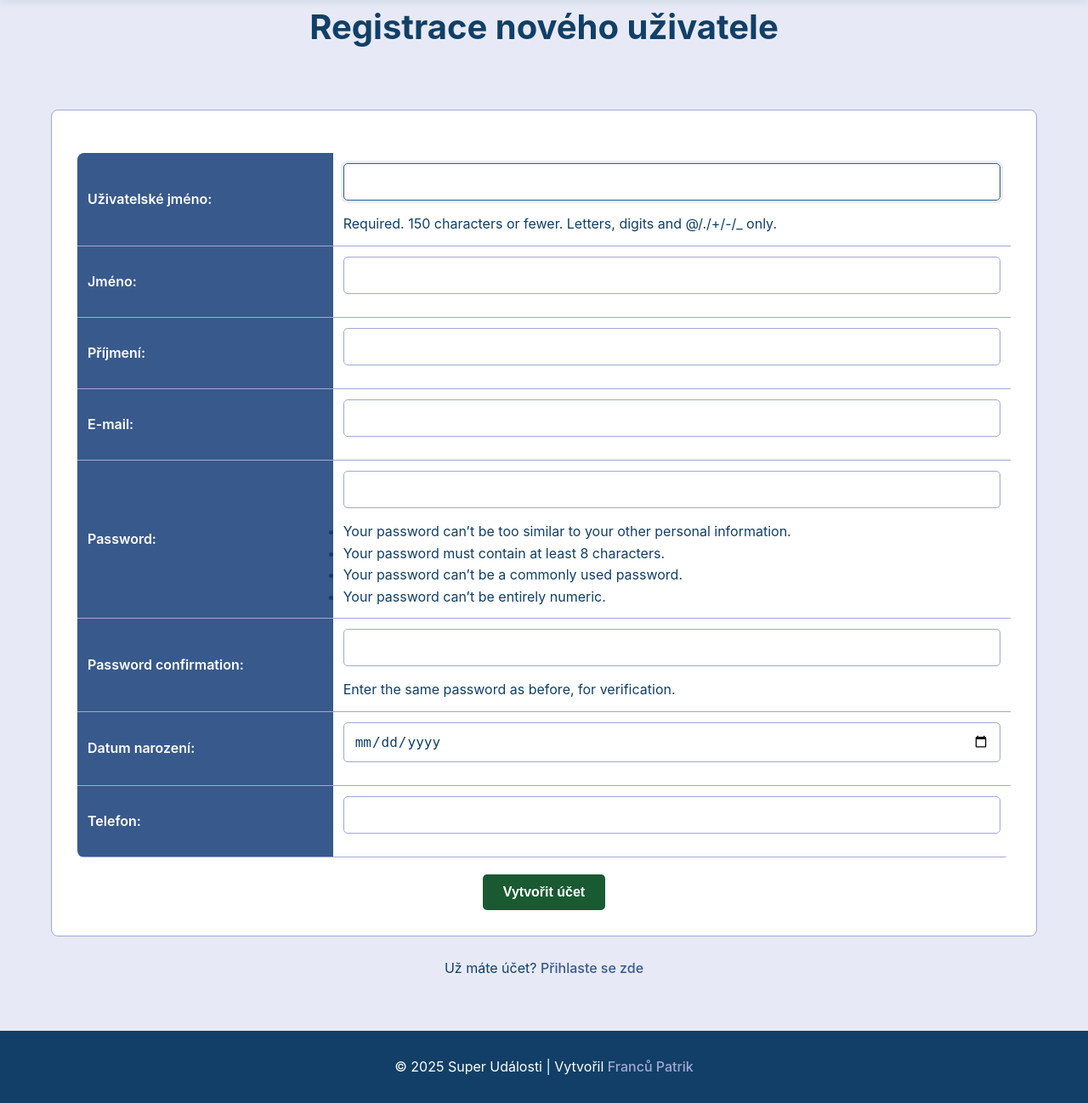
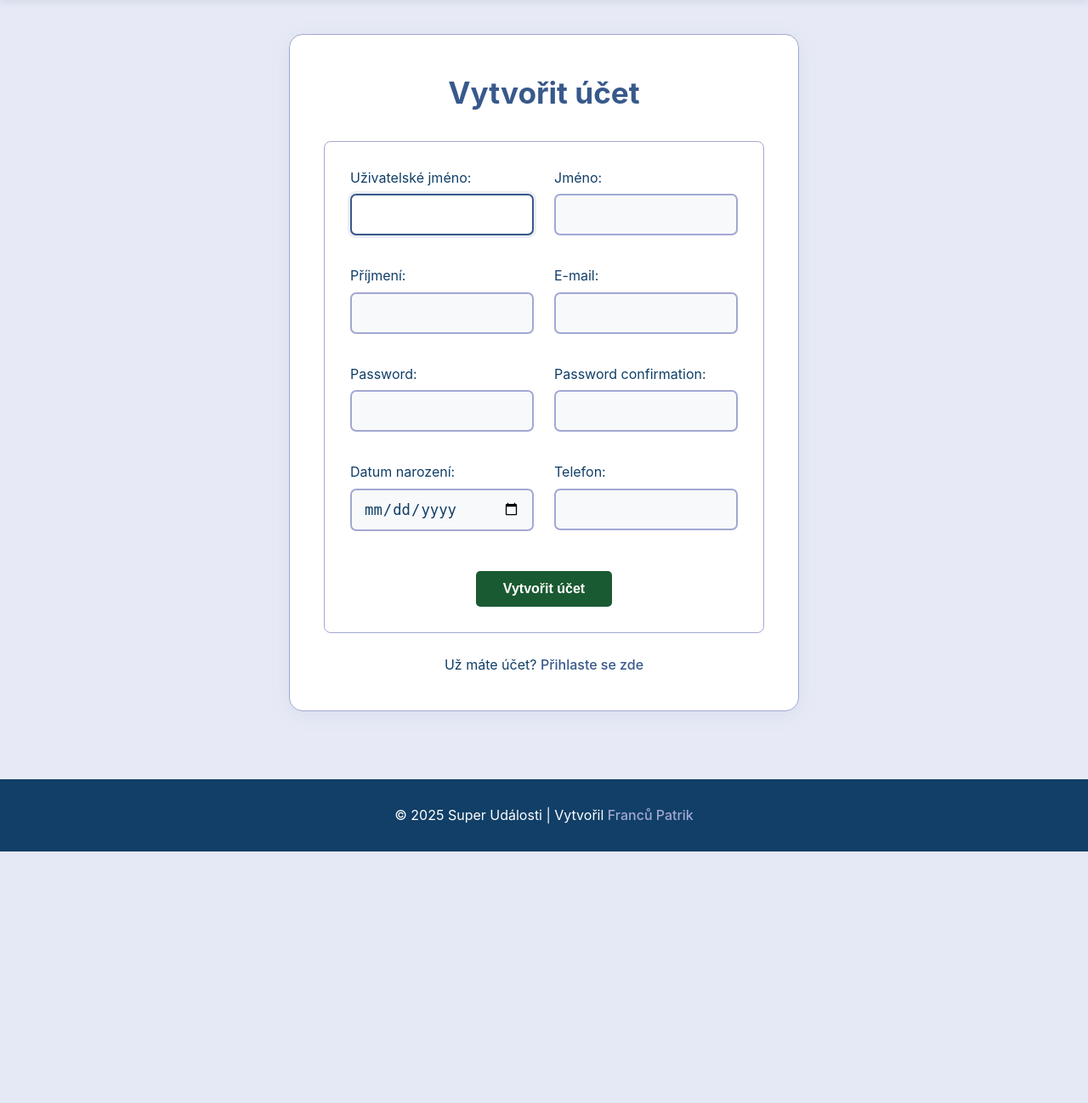
Before and after one commit to AFitzpatrik/SuperUdalosti, a Django app: page /accounts/signup in a window 1280 px wide. Shown: the part 68-1366 px from the top of the page at 85% size. After the commit the page ends 1070 px from the top, so only its background shows below. Run offline with Django 5.2, Linux system fonts and the light colour scheme.

Commit message:
- Úprava login procesu - Úprava signup procesu

```diff
--- a/SuperUdalosti/urls.py
+++ b/SuperUdalosti/urls.py
@@ -19,6 +19,7 @@ from django.conf.urls.static import static
 from django.contrib import admin
 from django.contrib.auth.views import LoginView, PasswordChangeView, PasswordResetView
 from django.urls import path, include
+from django.views.generic import TemplateView
 
 from accounts.forms import MyAuthForm, MyPasswordChangeForm
 from accounts.views import SignUpView, user_logout
@@ -42,8 +43,7 @@ urlpatterns = [
     # ostaní defaultní cesty
     path('accounts/',include ('django.contrib.auth.urls')),
     path('accounts/signup', SignUpView.as_view(), name='signup'),
-
-
+    path('accounts/registration-success/', TemplateView.as_view(template_name='registration_success.html'), name='registration-success'),
 ]
 
 
--- a/accounts/forms.py
+++ b/accounts/forms.py
@@ -2,6 +2,8 @@ from django.contrib.auth.forms import UserCreationForm, AuthenticationForm, Pass
 from django.db.transaction import atomic
 from django.forms import DateField, NumberInput, CharField, Textarea
 from django.views.generic import FormView
+from django.core.exceptions import ValidationError
+import datetime
 
 from accounts.models import Profile
 
@@ -48,6 +50,11 @@ class SignUpForm(UserCreationForm):
         required=False
     )
 
+    def clean_date_of_birth(self):
+        dob = self.cleaned_data.get('date_of_birth')
+        if dob and dob > datetime.date.today():
+            raise ValidationError('Datum narození nemůže být v budoucnosti.')
+        return dob
 
     #ZDE DODĚLAT CLEAN METODY
 
--- a/accounts/templates/signup.html
+++ b/accounts/templates/signup.html
@@ -5,26 +5,33 @@ Registrace | Super Události
 {% endblock %}
 
 {% block content %}
-<div class="row">
-    <div class="col-12">
-        <h1>Registrace nového uživatele</h1>
-    </div>
-</div>
-
-<div class="row">
-    <div class="col-12">
-        <form method="post">
-            {% csrf_token %}
-            <table>
-                {{ form.as_table }}
-            </table>
-            <div class="text-center">
-                <button type="submit" class="btn btn-green">Vytvořit účet</button>
+<div class="row justify-content-center">
+    <div class="col-12" style="display: flex; justify-content: center;">
+        <div class="event-card signup-card" style="padding: 40px 40px; margin-top: 40px; max-width: 600px; width: 100%; box-shadow: 0 4px 24px rgba(56,89,139,0.08); border-radius: 16px;">
+            <h1 style="text-align:center; margin-bottom: 28px; color: var(--third-color); font-size: 2.2rem;">Vytvořit účet</h1>
+            <form method="post" autocomplete="off">
+                {% csrf_token %}
+                <div class="signup-grid">
+                {% for field in form %}
+                    <div class="signup-field">
+                        {{ field.label_tag }}
+                        {{ field }}
+                        {% if field.errors %}
+                            <div class="errorlist">{{ field.errors }}</div>
+                        {% endif %}
+                        {% if field.name == 'password2' and form.non_field_errors %}
+                            <div class="errorlist">{{ form.non_field_errors }}</div>
+                        {% endif %}
+                    </div>
+                {% endfor %}
+                </div>
+                <div style="margin-top: 32px; display: flex; justify-content: center;">
+                    <button type="submit" class="btn btn-green" style="min-width: 160px;">Vytvořit účet</button>
+                </div>
+            </form>
+            <div class="text-center" style="margin-top: 24px;">
+                <p>Už máte účet? <a href="{% url 'login' %}">Přihlaste se zde</a></p>
             </div>
-        </form>
-
-        <div class="text-center" style="margin-top: 20px;">
-            <p>Už máte účet? <a href="{% url 'login' %}">Přihlaste se zde</a></p>
         </div>
     </div>
 </div>
--- a/accounts/views.py
+++ b/accounts/views.py
@@ -17,7 +17,7 @@ def user_logout(request):
 class SignUpView(CreateView):
     template_name = 'signup.html'
     form_class = SignUpForm
-    success_url = reverse_lazy('homepage')
+    success_url = reverse_lazy('registration-success')
 
     def form_valid(self, form):
         response = super().form_valid(form)
--- a/static/css/style.css
+++ b/static/css/style.css
@@ -225,13 +225,14 @@ h3 {
     border-radius: 8px;
     padding: 25px;
     margin: 20px 0;
-    box-shadow: 0 2px 8px rgba(17, 63, 103, 0.1);
+    box-shadow: none;
     transition: all 0.3s ease;
 }
 
 .event-card:hover {
-    box-shadow: 0 4px 15px rgba(17, 63, 103, 0.15);
-    transform: translateY(-2px);
+    box-shadow: none;
+    border-color: var(--second-color);
+    background-color: white;
 }
 
 /* ========================================
@@ -459,13 +460,23 @@ footer a:hover {
    CHYBOVÉ ZPRÁVY
    ======================================== */
 .errorlist {
-    color: #dc3545;
-    background-color: #f8d7da;
-    border: 1px solid #f5c6cb;
-    border-radius: 5px;
-    padding: 15px;
-    margin: 15px 0;
+    color: #b30000;
+    background: none;
+    border: none;
+    border-radius: 0;
+    padding: 0;
+    margin: 6px 0 0 0;
+    font-size: 0.98rem;
+    text-align: left;
+    max-width: 100%;
+    box-shadow: none;
     list-style: none;
+}
+
+.errorlist li {
+    list-style: none;
+    padding: 0;
+    margin: 0;
 }
 
 /* ========================================
@@ -551,3 +562,33 @@ footer a:hover {
     font-size: 1rem;
     line-height: 1.2;
 }
+
+/* Signup grid layout */
+.signup-grid {
+    display: grid;
+    grid-template-columns: 1fr 1fr;
+    gap: 20px 24px;
+}
+.signup-field {
+    display: flex;
+    flex-direction: column;
+    gap: 6px;
+}
+.signup-card input, .signup-card select {
+    padding: 12px 14px;
+    border: 2px solid #a2a8d3;
+    border-radius: 7px;
+    font-size: 1.08rem;
+    background: #f8f9fb;
+    transition: border-color 0.2s;
+}
+.signup-card input:focus, .signup-card select:focus {
+    border-color: #38598b;
+    outline: none;
+    background: #fff;
+}
+@media (max-width: 700px) {
+    .signup-grid {
+        grid-template-columns: 1fr;
+    }
+}
--- a/viewer/templates/viewer/base.html
+++ b/viewer/templates/viewer/base.html
@@ -16,13 +16,13 @@
         <ul>
             <li><a href="{% url 'homepage' %}">Domů</a></li>
             <li><a href="{% url 'event-list' %}">Seznam Událostí</a></li>
-            {% if user.is_authenticated and user.groups.all.0.name == 'organizatori' %}
-            <li><a href="{% url 'event-create' %}" class="btn btn-green btn-navbar">➕ Přidat událost</a></li>
-            {% endif %}
             <li><a href="#">Vyhledávání</a></li>
             <li><a href="#">O nás</a></li>
 
             {% if user.is_authenticated %}
+                {% if user.groups.all.0.name == 'organizatori' %}
+                <li><a href="{% url 'event-create' %}" class="btn btn-green btn-navbar">➕ Přidat událost</a></li>
+                {% endif %}
                 <li class="dropdown">
                     <div class="dropdown-toggle">
                         Vítej, {{ user.first_name|default:user.username }}
```
Also changed, not shown: accounts/templates/login_page.html (+26 -8 lines).
